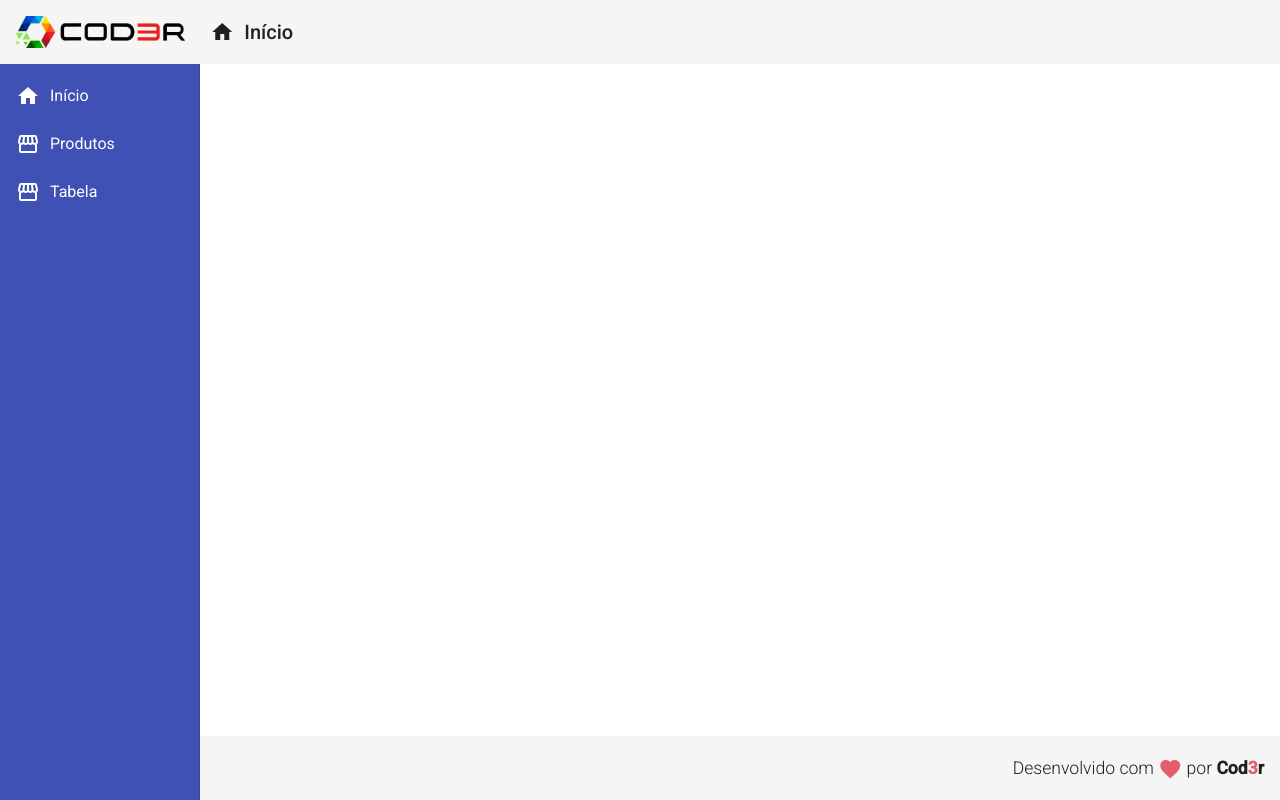
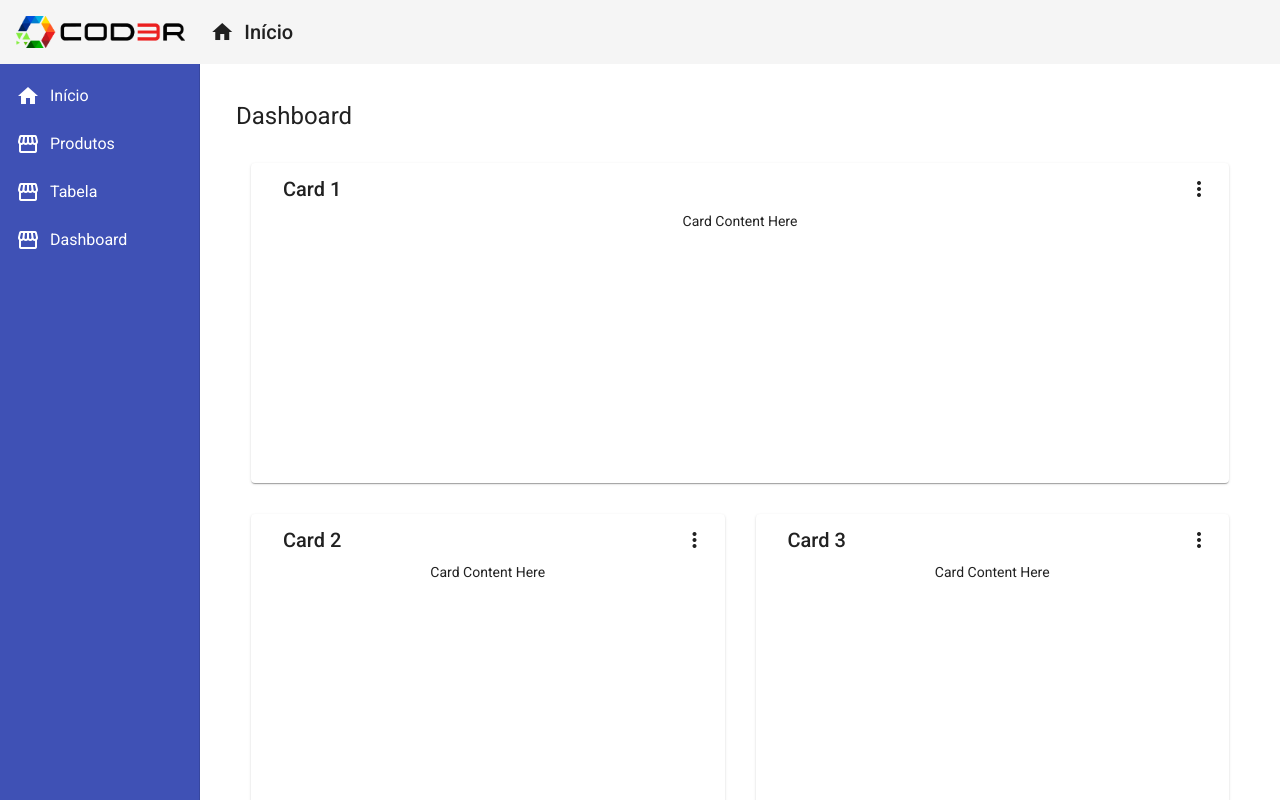
Before and after one commit to danielsava/curso-cod3r-angular9, an Angular app in the folder frontend/: page /schematics/dash in a window 1280 px wide. Before the commit this address led to /. Shown: the top 800 px of the page. Built offline with nearby package versions, Linux system fonts and the light colour scheme.

Commit message:
Angular Schematics: Dashboard

```diff
--- a/frontend/src/app/app-routing.module.ts
+++ b/frontend/src/app/app-routing.module.ts
@@ -5,6 +5,7 @@
 import { ProductCrudComponent } from './views/product-crud/product-crud.component';
 import { ProductCreateComponent } from './components/product/product-create/product-create.component';
 import { TabelaComponent } from './components/schematics/tabela/tabela.component';
+import { DashComponent } from './components/schematics/dash/dash.component';
 
 const routes: Routes = [
   {
@@ -22,6 +23,10 @@
   {
     path: "schematics/tabela",
     component: TabelaComponent
+  },
+  {
+    path: "schematics/dash",
+    component: DashComponent
   }
 ];
 
--- /dev/null
+++ b/frontend/src/app/components/schematics/dash/dash.component.css
@@ -0,0 +1,21 @@
+.grid-container {
+  margin: 20px;
+}
+
+.dashboard-card {
+  position: absolute;
+  top: 15px;
+  left: 15px;
+  right: 15px;
+  bottom: 15px;
+}
+
+.more-button {
+  position: absolute;
+  top: 5px;
+  right: 10px;
+}
+
+.dashboard-card-content {
+  text-align: center;
+}
--- /dev/null
+++ b/frontend/src/app/components/schematics/dash/dash.component.html
@@ -0,0 +1,24 @@
+<div class="grid-container">
+  <h1 class="mat-h1">Dashboard</h1>
+  <mat-grid-list cols="2" rowHeight="350px">
+    <mat-grid-tile *ngFor="let card of cards | async" [colspan]="card.cols" [rowspan]="card.rows">
+      <mat-card class="dashboard-card">
+        <mat-card-header>
+          <mat-card-title>
+            {{card.title}}
+            <button mat-icon-button class="more-button" [matMenuTriggerFor]="menu" aria-label="Toggle menu">
+              <mat-icon>more_vert</mat-icon>
+            </button>
+            <mat-menu #menu="matMenu" xPosition="before">
+              <button mat-menu-item>Expand</button>
+              <button mat-menu-item>Remove</button>
+            </mat-menu>
+          </mat-card-title>
+        </mat-card-header>
+        <mat-card-content class="dashboard-card-content">
+          <div>Card Content Here</div>
+        </mat-card-content>
+      </mat-card>
+    </mat-grid-tile>
+  </mat-grid-list>
+</div>
--- /dev/null
+++ b/frontend/src/app/components/schematics/dash/dash.component.ts
@@ -0,0 +1,33 @@
+import { Component } from '@angular/core';
+import { map } from 'rxjs/operators';
+import { Breakpoints, BreakpointObserver } from '@angular/cdk/layout';
+
+@Component({
+  selector: 'app-dash',
+  templateUrl: './dash.component.html',
+  styleUrls: ['./dash.component.css']
+})
+export class DashComponent {
+  /** Based on the screen size, switch from standard to one column per row */
+  cards = this.breakpointObserver.observe(Breakpoints.Handset).pipe(
+    map(({ matches }) => {
+      if (matches) {
+        return [
+          { title: 'Card 1', cols: 1, rows: 1 },
+          { title: 'Card 2', cols: 1, rows: 1 },
+          { title: 'Card 3', cols: 1, rows: 1 },
+          { title: 'Card 4', cols: 1, rows: 1 }
+        ];
+      }
+
+      return [
+        { title: 'Card 1', cols: 2, rows: 1 },
+        { title: 'Card 2', cols: 1, rows: 1 },
+        { title: 'Card 3', cols: 1, rows: 2 },
+        { title: 'Card 4', cols: 1, rows: 1 }
+      ];
+    })
+  );
+
+  constructor(private breakpointObserver: BreakpointObserver) {}
+}
--- a/frontend/src/app/components/template/nav/nav.component.html
+++ b/frontend/src/app/components/template/nav/nav.component.html
@@ -19,6 +19,12 @@
                 </i>
                 Tabela
             </a>
+            <a mat-list-item routerLink="/schematics/dash">
+                <i class="material-icons">
+                    storefront
+                </i>
+                Dashboard
+            </a>
         </mat-nav-list>
     </mat-sidenav>
     <mat-sidenav-content class="content">
```
Also changed, not shown: frontend/src/app/app.module.ts (+13 -3 lines).
